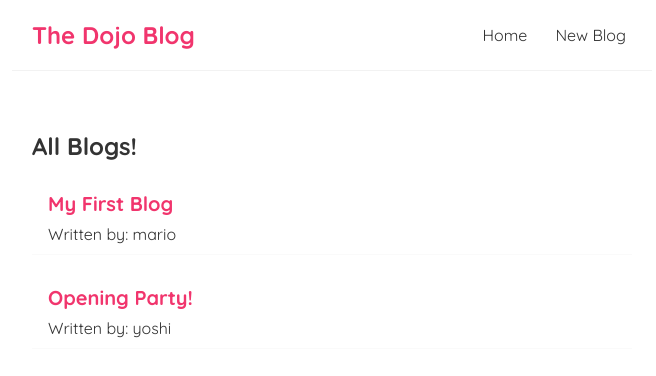
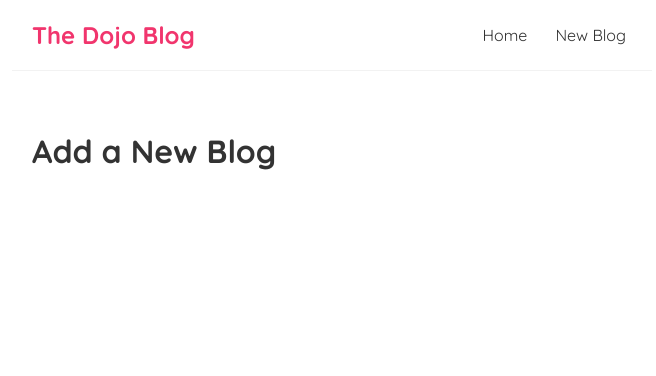
Before and after one commit to Dervanius/Dojo-Blog, a React (Vite) app: page /create in a window 1280 px wide. Shown: the top 376 px of the page, without its empty margins (308-964 px from the left). Built offline with nearby package versions, Linux system fonts and the light colour scheme; data requests are answered from the project's data file.

Commit message:
Routing added

```diff
--- a/package.json
+++ b/package.json
@@ -12,6 +12,7 @@
   "dependencies": {
     "react": "^18.3.1",
     "react-dom": "^18.3.1",
+    "react-router-dom": "^5.3.4",
     "react-spinners": "^0.15.0"
   },
   "devDependencies": {
--- a/src/App.jsx
+++ b/src/App.jsx
@@ -1,14 +1,25 @@
+import { BrowserRouter as Router, Route, Switch } from "react-router-dom";
 import Navbar from "./Navbar";
 import Home from "./Home";
+import Create from "./Create";
 
 function App() {
   return (
-    <div className="App">
-      <Navbar />
-      <div className="content">
-        <Home />
+    <Router>
+      <div className="App">
+        <Navbar />
+        <div className="content">
+          <Switch>
+            <Route exact path="/">
+              <Home />
+            </Route>
+            <Route path="/create">
+              <Create />
+            </Route>
+          </Switch>
+        </div>
       </div>
-    </div>
+    </Router>
   );
 }
 
--- /dev/null
+++ b/src/Create.jsx
@@ -0,0 +1,9 @@
+const Create = () => {
+  return (
+    <div className="create">
+      <h1>Add a New Blog</h1>
+    </div>
+  );
+};
+
+export default Create;
--- a/src/Navbar.jsx
+++ b/src/Navbar.jsx
@@ -1,10 +1,12 @@
+import { Link } from "react-router-dom";
+
 const Navbar = () => {
   return (
     <nav className="navbar">
       <h1>The Dojo Blog</h1>
       <div className="links">
-        <a href="/">Home</a>
-        <a href="/create">New Blog</a>
+        <Link to="/">Home</Link>
+        <Link to="/create">New Blog</Link>
       </div>
     </nav>
   );
--- a/src/useFetch.jsx
+++ b/src/useFetch.jsx
@@ -23,7 +23,7 @@
           setIsPending(false);
           setError(err.message);
         });
-    }, 2000);
+    }, 1000);
   }, []);
 
   return { data, isPending, error };
```
Also changed, not shown: 1 other file (tests, documents, lock files or other folders).
